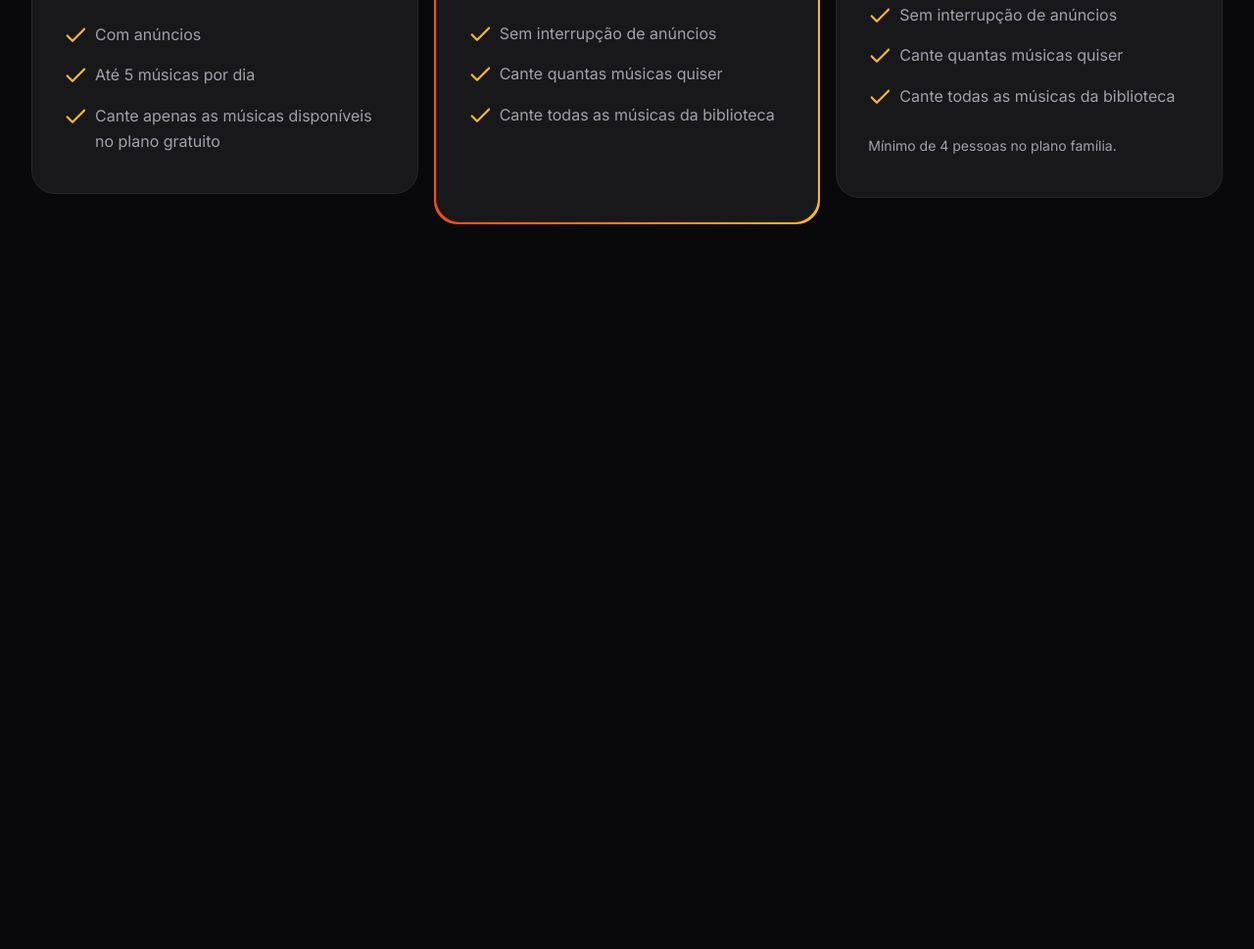
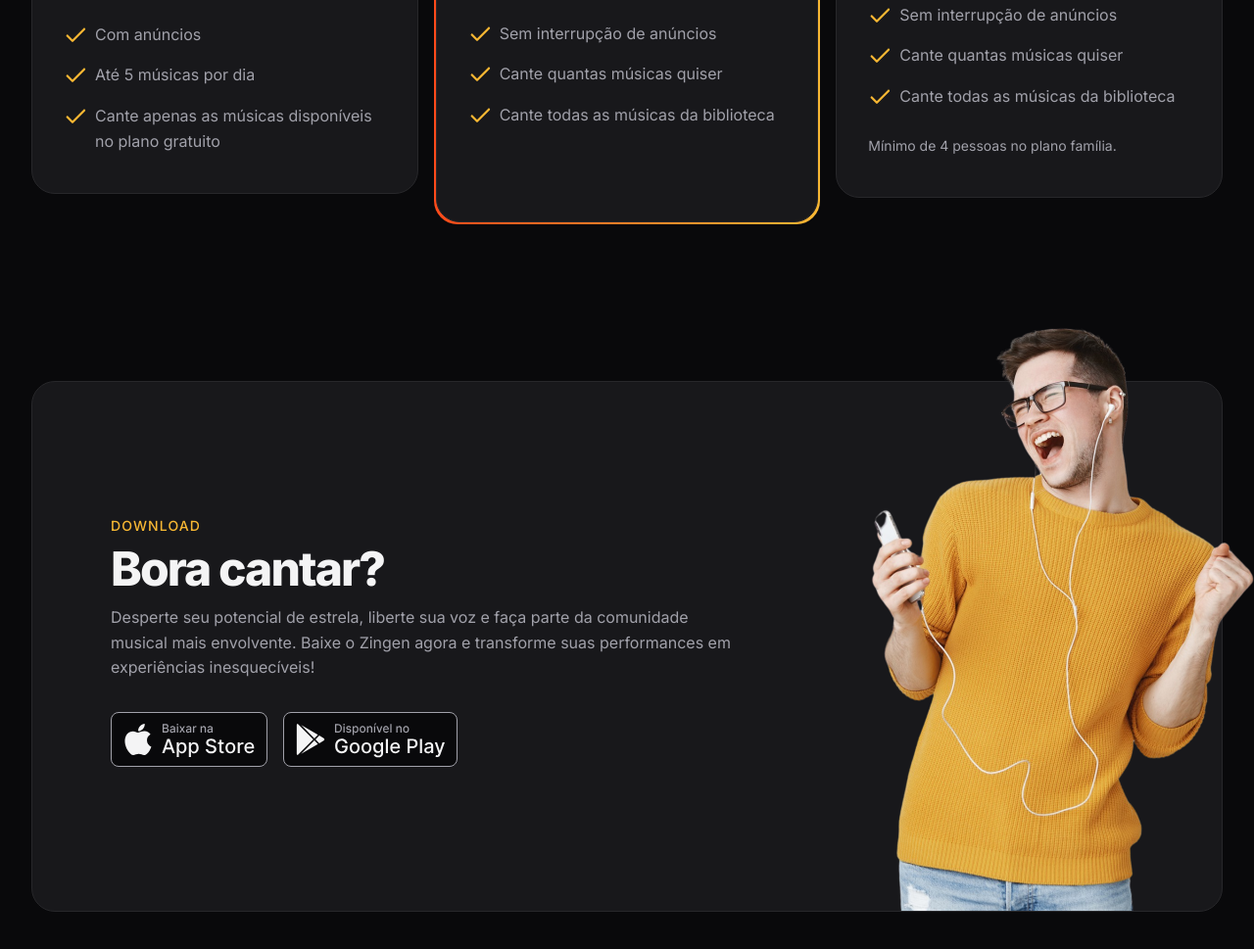
Before and after one commit to Fonsez/Projeto-zingen, a plain HTML site: page index.html in a window 1280 px wide. Shown: the part 3230-4199 px from the top of the page at 98% size. Before the commit the page ends 3539 px from the top, so only its background shows below. Drawn offline with Linux system fonts and the light colour scheme.

Commit message:
seção download

```diff
--- a/index.html
+++ b/index.html
@@ -141,6 +141,7 @@
   </section>
   <!-- fim features -->
 
+  <!-- inicio pricing -->
   <section id="pricing">
     <div class="container py-xl">
       <header>
@@ -185,12 +186,6 @@
         </div>
 
 
-
-
-
-
-
-
         <div class="card py-lg px-lg">
           <h3>Família</h3>
           <p>Para aquelas famílias que adoram se reunir pra cantar</p>
@@ -206,16 +201,36 @@
           </ul>
           <small>Mínimo de 4 pessoas no plano família.</small>
         </div>
-
-
-
-
-
-
-
-
       </div>
     </div>
   </section>
+  <!-- fim pricing -->
+
+  <section id="download">
+    <div class="container py-xl">
+      <div class="card px-lg even-columns items-center">
+        <div>
+          <header>
+            <strong>Download</strong>
+            <h2>Bora cantar?</h2>
+            <p>
+              Desperte seu potencial de estrela, liberte sua voz e faça parte da comunidade musical mais envolvente. Baixe o Zingen agora e transforme suas performances em experiências inesquecíveis!
+            </p>
+          </header>
+
+          <div class="buttons flex gap-1">
+            <a href="#">
+              <img src="assets/icons/icon-apple.svg" alt="Baixar da App Store">
+            </a>
+            <a href="#">
+              <img src="assets/icons/play-store.svg" alt="Baixar da Play Store">
+            </a>
+          </div>
+        </div>
+        <img class="homem" src="assets/img/rapaz-ouvindo-musica-com-fones-de-ouvido-e-cantando-no-aplicativo-de-karaoke-removebg 1.png" alt="Homem ouvindo musica e cantando">
+      </div>
+    </div>
+  </section>
+
 </body>
 </html>
--- /dev/null
+++ b/styles/download.css
@@ -0,0 +1,34 @@
+#download{
+  .card{
+    padding: 3rem 1.5rem 15rem;
+    position: relative;
+    & > img{
+      width: 14.5rem;
+      position: absolute;
+      bottom: 0;
+      right: -3.5rem;
+    }
+  }
+
+  .buttons{
+    /* se tiver pouco espaço joga para baixo */
+    flex-wrap: wrap;
+    margin-top: 2rem;
+  }
+
+  @media (width >=80em){
+    .card{
+      padding: 8.75rem 5rem;
+
+      & > div:nth-child(1){
+        max-width: 40rem;
+      }
+
+      & > img{
+        width: 29.125rem;
+      }
+    }
+  }
+
+
+}
--- a/styles/global.css
+++ b/styles/global.css
@@ -69,10 +69,12 @@ html{
   font-size: var(--fs-base);
   line-height: 160%;
   color: var(--text-color-primary);
+  overflow-x: hidden;
 }
 
 body{
   background-color: var(--background-color);
+  overflow-x: hidden;
 }
 
 h1,h2,h3{
--- a/styles/index.css
+++ b/styles/index.css
@@ -9,3 +9,4 @@
 @import url(cards.css);
 @import url(features.css) (width >= 80rem);
 @import url(pricing.css);
+@import url(download.css);
```
Also changed, not shown: assets/icons/icon-apple.svg (added), assets/icons/play-store.svg (added).
